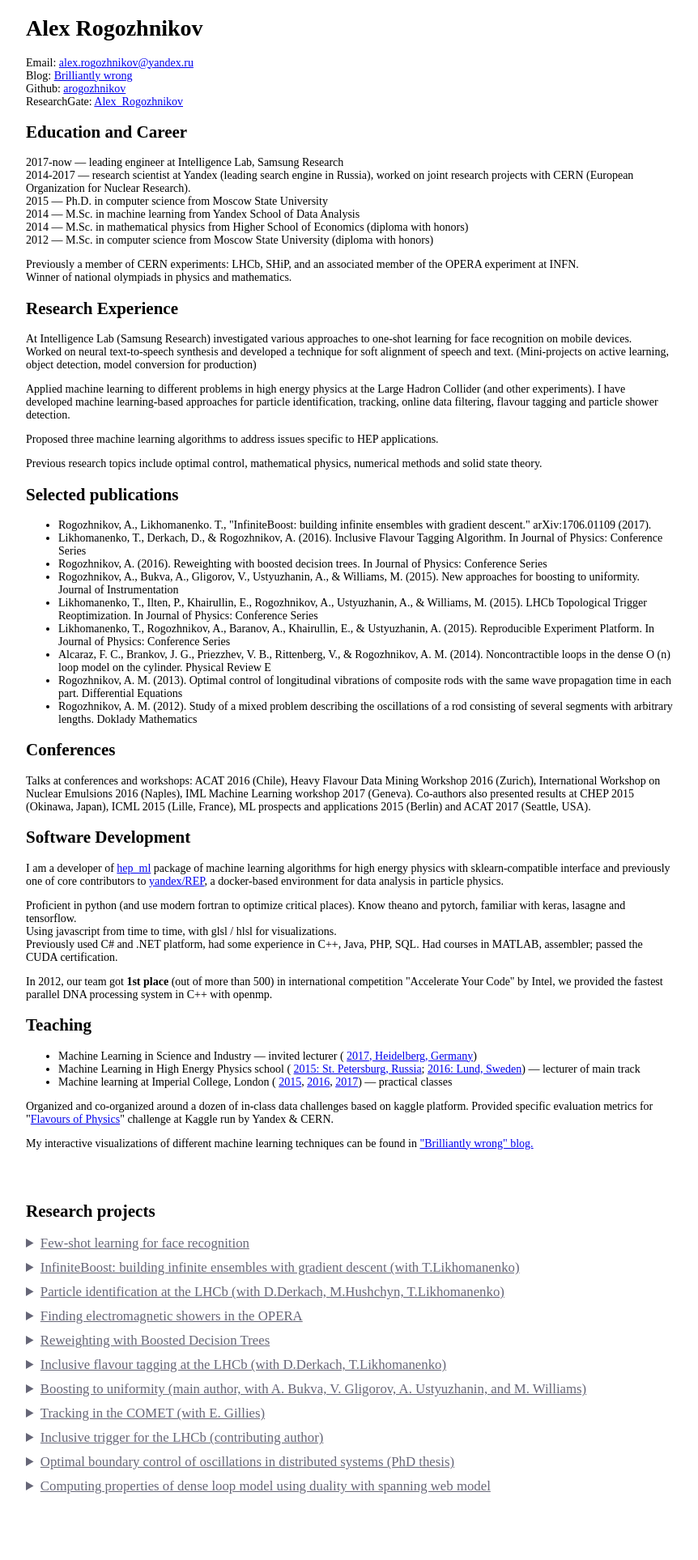
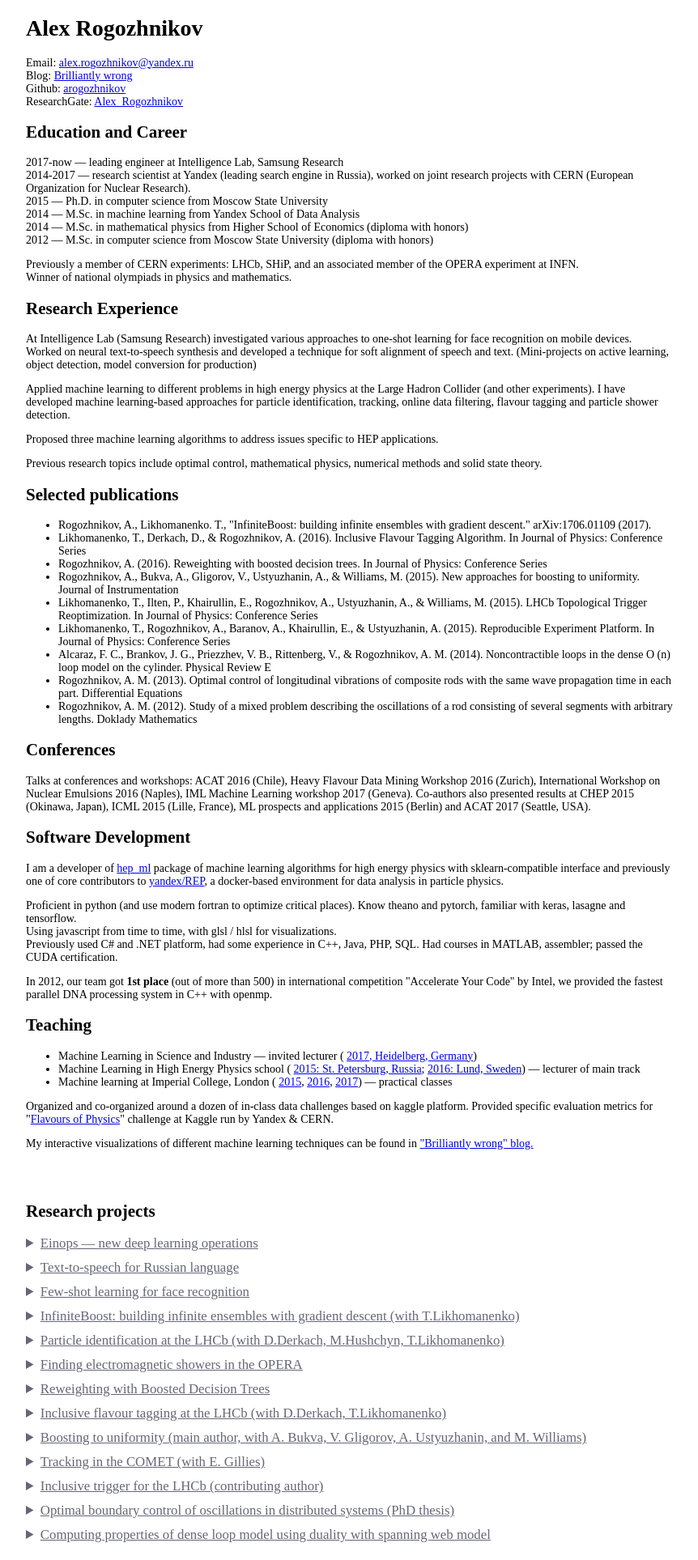
Before and after one commit to arogozhnikov/arogozhnikov.github.io, a Jekyll site: the page cv/AlexRogozhnikov.html, which Jekyll copies as it is, in a window 1280 px wide. Shown: the whole page at 81% size, without its empty margins (208-1070 px from the left). Built offline with Jekyll 4.4.1, drawn with Linux system fonts in a browser that asks for light colours; before the commit the page ends 1867 px from its top, so only the background shows below that.

Commit message:
Minor additions

```diff
--- a/cv/AlexRogozhnikov.html
+++ b/cv/AlexRogozhnikov.html
@@ -273,6 +273,22 @@
     <h2>Research projects </h2>
 
     <details>
+        <summary>Einops &mdash; new deep learning operations</summary>
+        <p>
+            <a href="https://github.com/arogozhnikov/einops" >Einops</a> is a new package and notation
+            developed to improve the way we perform tensor manipulations with
+            conventional deep learning frameworks by making code shorter, more readable and reliable.
+        </p>
+    </details>
+
+    <details>
+        <summary>Text-to-speech for Russian language</summary>
+        <p>
+            Leading development of speech synthesis technique that employs only neural networks.
+        </p>
+    </details>
+
+    <details>
         <summary>Few-shot learning for face recognition</summary>
         <p>
             Building a system for face identification/verification based on deep learning.
```
